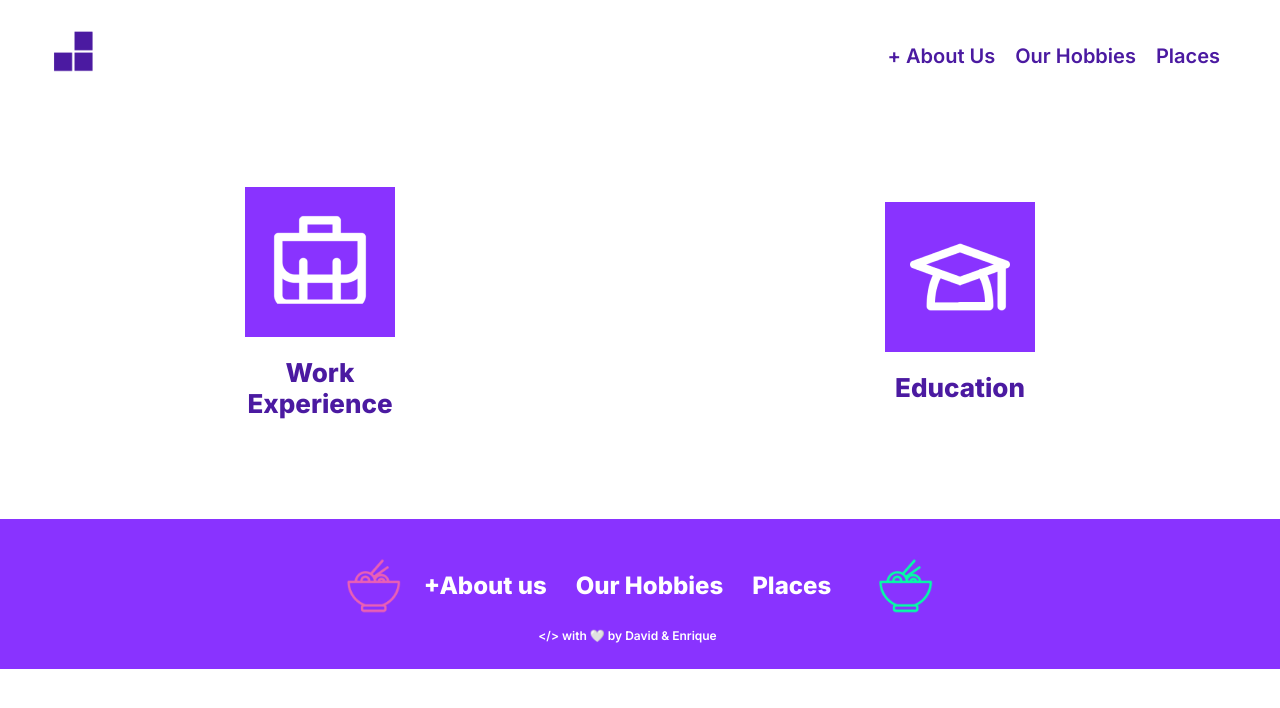
After one commit to MLH-Fellowship/project-snake-snakeeeeeeeee, a Flask app: page /about/quicksearch in a window 1280 px wide. The commit adds this page. Shown: the top 708 px of the page. Run offline with Flask 2, Linux system fonts and the light colour scheme.

Commit message:
Template inherance implemented

```diff
--- a/app/__init__.py
+++ b/app/__init__.py
@@ -1,3 +1,4 @@
+from optparse import TitledHelpFormatter
 import os
 from flask import Flask, render_template, request
 from dotenv import load_dotenv
@@ -5,7 +6,81 @@ from dotenv import load_dotenv
 load_dotenv()
 app = Flask(__name__)
 
+work_json = {
+    "David":[
+        {
+            "title": "Production Engineer Fellow",
+            "company": "MLH Fellowship",
+            "date": "May 2022 - Current",
+            "bullets": [
+                {
+                    1: "Selected from 100 students for a 12 week program sponsored by Meta learning and working on Production / Site Reliability Engineering and DevOps.",
+                    2: "Working with Linux Systems, Flask, Docker, GitHub Actions, cAdvisor and other technologies to keep services and applications running and highly available."
+                }
+            ]
+        },
+        {
+            "title": "Fullstack Developer",
+            "company": "AGSMAC (Freelancer)",
+            "date": "December 2021 - April 2022",
+            "bullets": [
+                {
+                    1: "Developed a new redesign of the .org page, by creating UI designs and making an UX research of 75 persons who used to use the old version of the page.",
+                    2: "Reduced 60% of the technical cost of the site by building a new back end architecture and migrating the old database to Mongo Db.",
+                    3: "Managed to increase the trafic of visitors to the site by 230% by building the site new front end with technologies like React, Firebase and Google Maps"
+                }
+            ]
+        },
+        {
+            "title": "UX/UI Designer",
+            "company": "omegaUp",
+            "date": "February 2021 - June 2021",
+            "bullets": [
+                {
+                    1: "Developed user-friendly design concepts for a new .org page, ensuring that all of the organization reFuirements were met and the procedures were fully followed",
+                    2: "Revamped website flows , reducing the freFuency of misdirected customer service Fueries by 30% and increasing traffic to previously neglected pages",
+                    3: "Reduced the design cost by 40% by creating a plan to merge related pages to one design system."
+                }
+            ]
+        },
+    ],
+    "Enrique":[
+        {
 
+        }
+    ]
+}
+
+education_json = {
+ "David":[
+     {
+         "school": "Universidad Autónoma de Nuevo León",
+         "title": "Bachelor of Science in Computer Science",
+         "date":"Graduating in 2023",
+     }
+ ],
+ "Enrique":[
+     {
+
+     }
+ ]
+}
 @app.route('/')
 def index():
     return render_template('index.html', title="David & Enrique", url=os.getenv("URL"))
+
+@app.route('/about')
+def about():
+    return render_template('/about-us/index.html', title="+ About Us", url=os.getenv("URL"))
+
+@app.route('/about/quicksearch')
+def quick_search():
+    return render_template('/about-us/quick-search.html', title="+ About Us", url=os.getenv("URL"))
+
+@app.route('/about/work/<work_id>')
+def work(work_id):
+    return render_template('/about-us/work.html', title="Work Experience", data=work_json, url=os.getenv("URL"))
+
+@app.route('/about/education/<education>')
+def edcation():
+    return render_template('/about-us/education.html', title="Education", url=os.getenv("URL"))
--- /dev/null
+++ b/app/static/styles/about-us/quick.css
@@ -0,0 +1,112 @@
+@import url('https://fonts.googleapis.com/css2?family=Inter:wght@100;600;800;900&family=Roboto:wght@100;300;400;500;700;900&display=swap');
+
+* {
+    margin: 0px;
+    padding: 0px;
+}
+
+nav {
+    display: flex;
+    flex-direction: row;
+    justify-content: space-between;
+    align-items: center;
+    padding-right: 50px;
+    padding-left: 50px;
+    margin: 25px 0px;
+}
+
+nav img {
+    width: 50px;
+}
+
+.pages {
+    display: flex;
+    flex-direction: row;
+    justify-content: center;
+    align-items: center;
+}
+
+.pages a {
+    margin: 10px;
+    font-family: 'Inter';
+    font-style: normal;
+    font-weight: 600;
+    font-size: 20px;
+    line-height: 24px;
+    text-align: center;
+    color: #4B1AA1;
+    text-decoration: none;
+}
+
+.container {
+    display: flex;
+    flex-direction: row;
+    justify-content: space-around;
+    align-items: center;
+    margin: 100px 0px;
+}
+
+.option {
+    display: flex;
+    flex-direction: column;
+    justify-content: center;
+    align-items: center;
+}
+
+.option img {
+    border: 0;
+    width: 150px;
+    height: 150px;
+}
+
+.option a {
+    text-decoration: none;
+    color: #4B1AA1;
+    font-family: 'Inter';
+    font-style: normal;
+    font-weight: 700;
+    font-size: 26px;
+    margin-top: 20px;
+    text-align: center;
+}
+
+footer {
+    height: 150px;
+    display: flex;
+    flex-direction: column;
+    justify-content: center;
+    align-items: center;
+    background-color: #8933FF;
+}
+
+.main-footer {
+    display: flex;
+    flex-direction: row;
+    justify-content: center;
+    align-items: center;
+}
+
+.main-footer img {
+    width: 100px;
+
+}
+
+.footer-list a {
+    font-family: 'Inter';
+    font-style: normal;
+    font-weight: 700;
+    font-size: 24px;
+    line-height: 58px;
+    color: #FFFFFF;
+    margin-right: 25px;
+    text-decoration: none;
+}
+
+.love-footer {
+    font-family: 'Inter';
+    font-style: normal;
+    font-weight: 600;
+    font-size: 12px;
+    color: #FFFFFF;
+    margin-right: 25px;
+}
--- a/app/static/styles/main.css
+++ b/app/static/styles/main.css
@@ -353,7 +353,7 @@ h3 a {
     text-decoration: none;
 }
 
-h2 {
+#know-more h2 {
     font-family: 'Inter';
     font-style: normal;
     font-weight: 700;
--- /dev/null
+++ b/app/templates/about-us/quick-search.html
@@ -0,0 +1,26 @@
+{%extends "base.html"%}
+{%block head%}
+<link
+  lang="sass"
+  rel="stylesheet"
+  href="../../static/styles/about-us/quick.css"
+/>
+{%endblock%}
+{%block content%}
+<section class="quick">
+  <div class="container">
+    <div class="option">
+      <img src="../static/img/portfolio.png" alt="David's Picture" />
+      <a href="/about/work">
+        Work
+        <br />
+        Experience
+      </a>
+    </div>
+    <div class="option">
+      <img src="../static/img/education.png" alt="Enrique's Picture" />
+      <a href="/about/quicksearch"> Education </a>
+    </div>
+  </div>
+</section>
+{%endblock%}
--- /dev/null
+++ b/app/templates/base.html
@@ -0,0 +1,54 @@
+<!DOCTYPE html>
+<html lang="en">
+  <head>
+    <!-- Required meta tags -->
+    <meta charset="utf-8" />
+    <meta
+      name="viewport"
+      content="width=device-width, initial-scale=1, shrink-to-fit=no"
+    />
+    <meta property="og:title" content="Personal Portfolio" />
+    <meta property="og:description" content="My Personal Portfolio" />
+    <meta property="og:url" content="{{ url }}" />
+
+    <link rel="preconnect" href="https://fonts.gstatic.com" />
+    <link
+      href="https://fonts.googleapis.com/css2?family=Roboto:ital,wght@0,100;0,300;0,400;0,500;0,700;0,900;1,100;1,300;1,400;1,500;1,700;1,900&display=swap"
+      rel="stylesheet"
+    />
+
+    {%block head%}
+    {%endblock%}
+    <link rel="icon" href="./static/img/favicon.ico" type="image/x-icon" />
+    <title>{{ title }}</title>
+  </head>
+
+  <body>
+    <nav>
+      <div class="logo">
+        <img src="../static/img/Fellow Logo.png" alt="logo" />
+      </div>
+      <div class="pages">
+        <a href="/"> + About Us </a>
+        <a href="/"> Our Hobbies </a>
+        <a href="/"> Places </a>
+      </div>
+    </nav>
+
+    <main>
+      {% block content%}{% endblock %}
+      <footer class="footer">
+        <div class="main-footer">
+          <img src="../static/img/pink ramen.png" alt="pink ramen" />
+          <div class="footer-list">
+            <a href="/">+About us</a>
+            <a href="/">Our Hobbies</a>
+            <a href="/">Places</a>
+          </div>
+          <img src="../static/img/green ramen.png" alt="green ramen" />
+        </div>
+        <div class="love-footer">&lt;/&gt; with 🤍 by David & Enrique</div>
+      </footer>
+    </main>
+  </body>
+</html>
```
Also changed, not shown: app/static/styles/about-us/main.css (added, +112 -0 lines), app/templates/about-us/education.html (added, +12 -0 lines), app/templates/about-us/index.html (added, +20 -0 lines), app/templates/about-us/work.html (added, +12 -0 lines), app/templates/index.html (+24 -82 lines), app/static/img/Education.png (added), app/static/img/portfolio.png (added).
